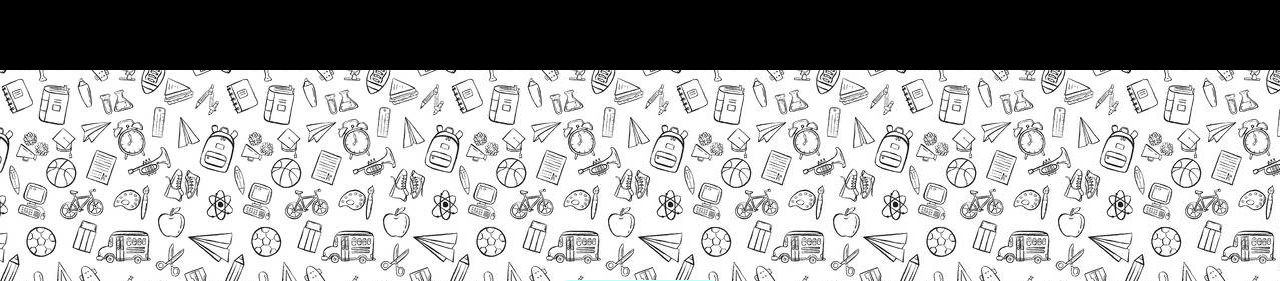
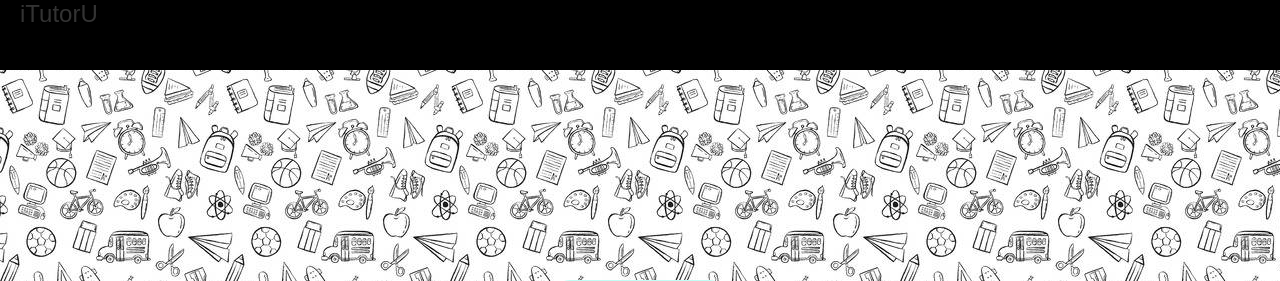
Before and after one commit to naorinn/iTutorU, a PHP site: page / in a window 1280 px wide. Shown: the top 281 px of the page. Run offline with PHP 8.4, Linux system fonts and the light colour scheme; data that the repository does not hold is empty.

Commit message:
adding app name in header

```diff
--- a/app/views/Default/index.php
+++ b/app/views/Default/index.php
@@ -5,9 +5,11 @@
 		<script src="https://ajax.googleapis.com/ajax/libs/jquery/3.3.1/jquery.min.js"></script>
 		<script src="https://maxcdn.bootstrapcdn.com/bootstrap/3.3.7/js/bootstrap.min.js"></script>
 		<link rel="stylesheet" href="../../../css/default_styles.css" type="text/css" />
+		<title>iTutorU</title>
 	</head>
 	<body>
-		<header class="main"></header>
+
+			<header class="main">iTutorU</header>
 
 			<form method="post" action="User/login">
 				<div id="sign_in" class="form-group">
@@ -29,6 +31,6 @@
 				</div>
 
 			</form>
-
+		</div>
 	</body>
 </html>
--- a/css/default_styles.css
+++ b/css/default_styles.css
@@ -9,6 +9,10 @@ body{
 header {
 	height: 70px;
 	background-color: black;/*rgb(66, 238, 244);*/
+	font: x-large sans-serif;
+	text-align: left;
+	text-indent: 20px;
+
 }
 
 #sign_in {
```
